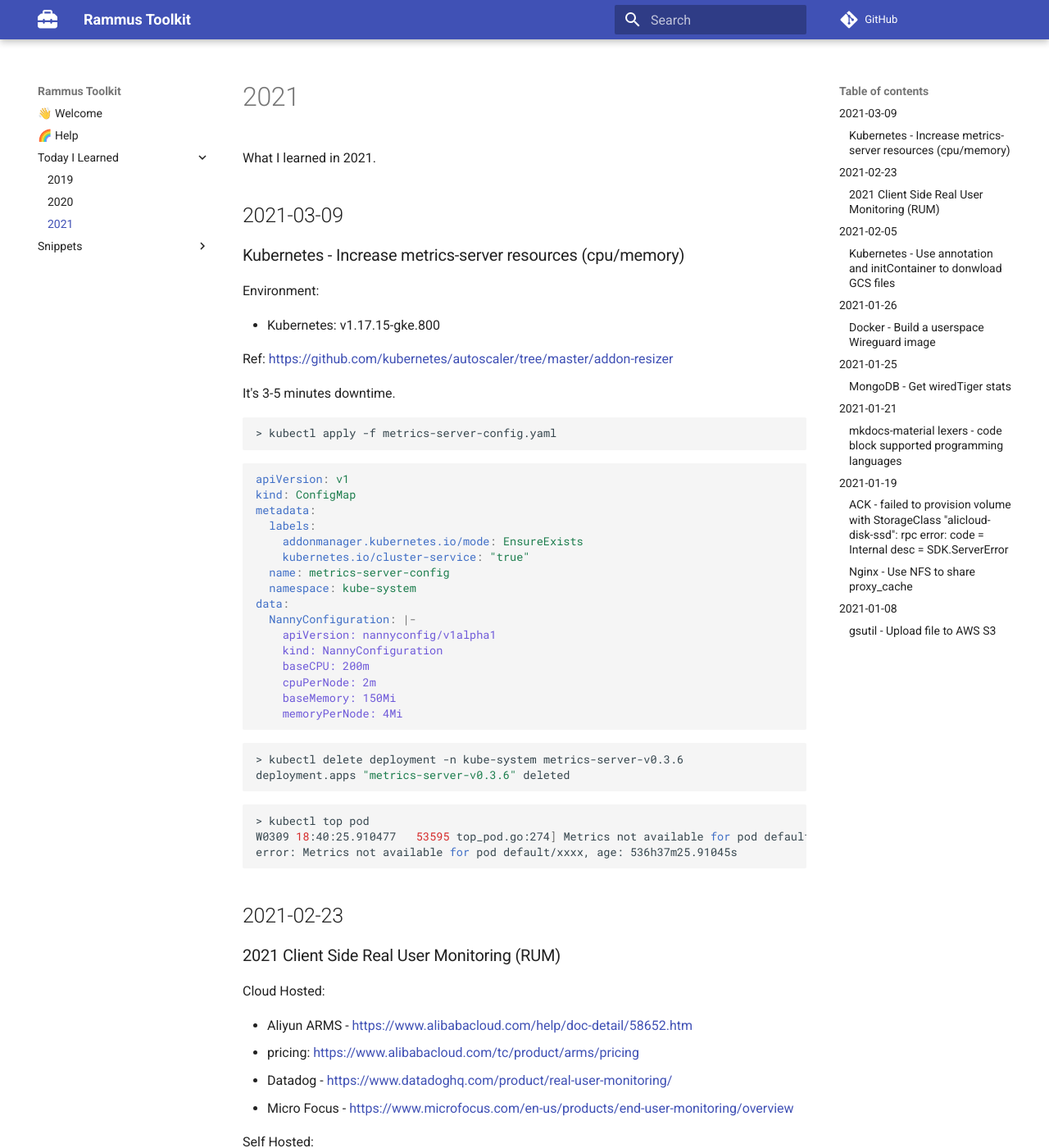
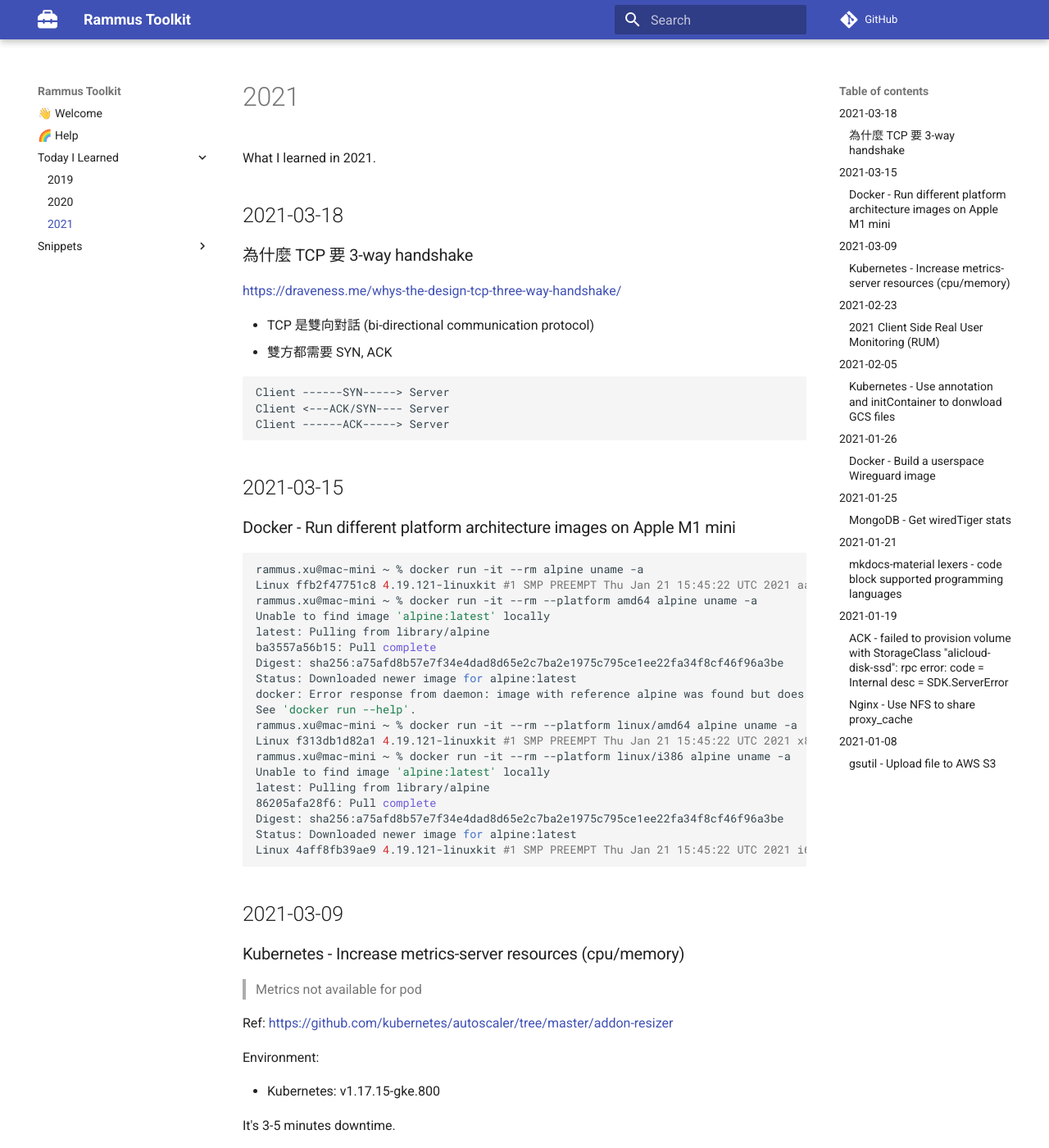
Before and after one commit to RammusXu/toolkit, an MkDocs documentation site: the page built from docs/Today-I-Learned/2021.md, in a window 1280 px wide and 1400 px high. Shown: the whole window at 82% size. Built offline with MkDocs 1.6.1 and Material for MkDocs 9.7.7, drawn with Linux system fonts in a browser that asks for light colours; comment, search, counter and statistics services are not loaded.

Commit message:
為什麼 TCP 要 3-way handshake

````diff
--- a/docs/Today-I-Learned/2021.md
+++ b/docs/Today-I-Learned/2021.md
@@ -1,14 +1,55 @@
 
 What I learned in 2021.
 
+## 2021-03-18
+### 為什麼 TCP 要 3-way handshake
+https://draveness.me/whys-the-design-tcp-three-way-handshake/
+
+- TCP 是雙向對話 (bi-directional communication protocol)
+- 雙方都需要 SYN, ACK
+
+```
+Client ------SYN-----> Server
+Client <---ACK/SYN---- Server
+Client ------ACK-----> Server
+```
+
+
+## 2021-03-15
+### Docker - Run different platform architecture images on Apple M1 mini
+```bash
+rammus.xu@mac-mini ~ % docker run -it --rm alpine uname -a
+Linux ffb2f47751c8 4.19.121-linuxkit #1 SMP PREEMPT Thu Jan 21 15:45:22 UTC 2021 aarch64 Linux
+rammus.xu@mac-mini ~ % docker run -it --rm --platform amd64 alpine uname -a
+Unable to find image 'alpine:latest' locally
+latest: Pulling from library/alpine
+ba3557a56b15: Pull complete
+Digest: sha256:a75afd8b57e7f34e4dad8d65e2c7ba2e1975c795ce1ee22fa34f8cf46f96a3be
+Status: Downloaded newer image for alpine:latest
+docker: Error response from daemon: image with reference alpine was found but does not match the specified platform: wanted darwin/amd64, actual: linux/amd64.
+See 'docker run --help'.
+rammus.xu@mac-mini ~ % docker run -it --rm --platform linux/amd64 alpine uname -a
+Linux f313db1d82a1 4.19.121-linuxkit #1 SMP PREEMPT Thu Jan 21 15:45:22 UTC 2021 x86_64 Linux
+rammus.xu@mac-mini ~ % docker run -it --rm --platform linux/i386 alpine uname -a
+Unable to find image 'alpine:latest' locally
+latest: Pulling from library/alpine
+86205afa28f6: Pull complete
+Digest: sha256:a75afd8b57e7f34e4dad8d65e2c7ba2e1975c795ce1ee22fa34f8cf46f96a3be
+Status: Downloaded newer image for alpine:latest
+Linux 4aff8fb39ae9 4.19.121-linuxkit #1 SMP PREEMPT Thu Jan 21 15:45:22 UTC 2021 i686 Linux
+```
+
 ## 2021-03-09
 ### Kubernetes - Increase metrics-server resources (cpu/memory)
+
+> Metrics not available for pod
+
+Ref: https://github.com/kubernetes/autoscaler/tree/master/addon-resizer
 
 Environment:
 
 - Kubernetes: v1.17.15-gke.800
 
-Ref: https://github.com/kubernetes/autoscaler/tree/master/addon-resizer
 
 It's 3-5 minutes downtime.
 
@@ -38,12 +79,6 @@
 ```bash
 > kubectl delete deployment -n kube-system metrics-server-v0.3.6
 deployment.apps "metrics-server-v0.3.6" deleted
-```
-
-```bash
-> kubectl top pod
-W0309 18:40:25.910477   53595 top_pod.go:274] Metrics not available for pod default/xxxx, age: 536h37m25.91045s
-error: Metrics not available for pod default/xxxx, age: 536h37m25.91045s
 ```
 
 ## 2021-02-23
````
